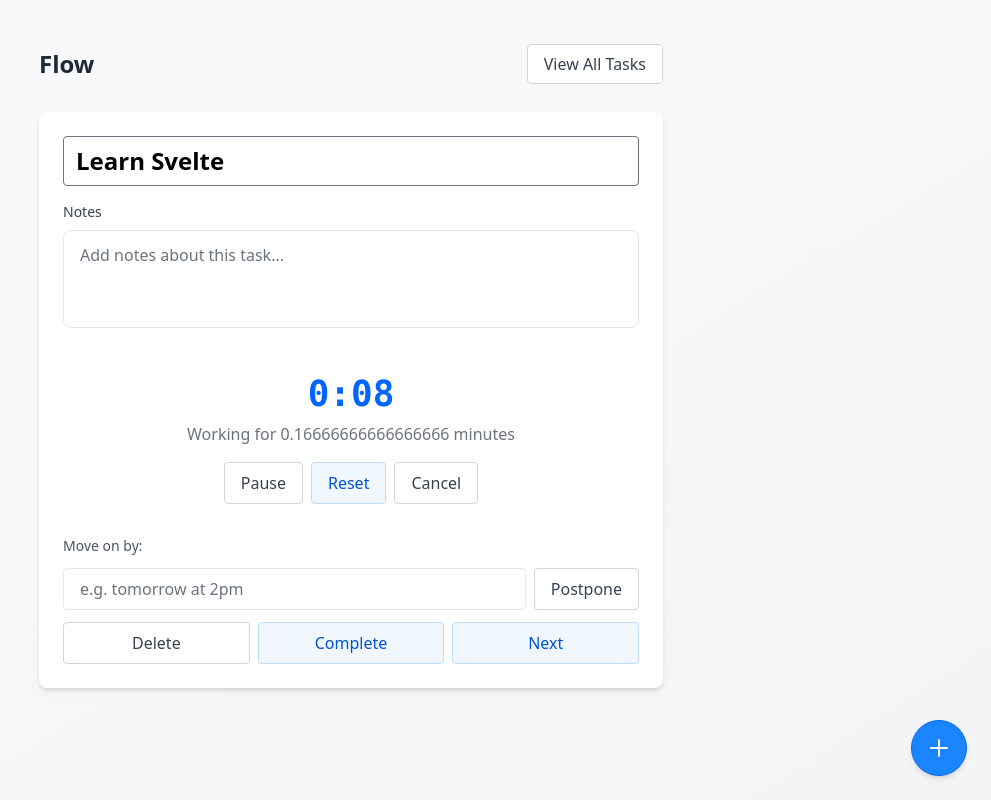
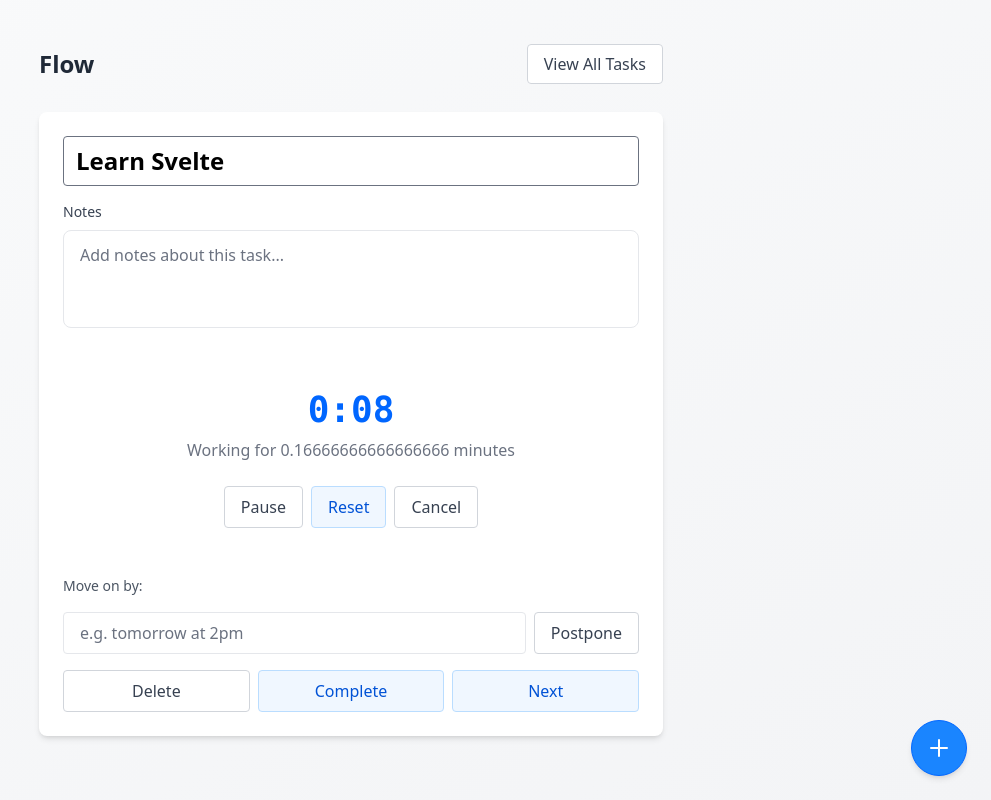
Before and after one commit to narthur/flow, a SvelteKit app: page / in a window 1280 px wide. Both pictures are taken after a click on the button "10 sec". Shown: the whole page, without its empty margins (289-1280 px from the left). Built offline with nearby package versions, Linux system fonts and the light colour scheme.

Commit message:
Update +page.svelte

```diff
--- a/src/routes/+page.svelte
+++ b/src/routes/+page.svelte
@@ -115,7 +115,7 @@
 				<p class="mb-6 text-gray-600">{currentTask.description}</p>
 			{/if}
 
-			<div class="mb-6">
+			<div class="mb-8">
 				<label for="notes" class="mb-2 block text-sm font-medium text-gray-700">Notes</label>
 				<textarea
 					id="notes"
@@ -127,9 +127,9 @@
 				></textarea>
 			</div>
 
-			<div class="space-y-4">
+			<div class="space-y-6">
 				{#if activeTimer}
-					<div class="py-4 text-center">
+					<div class="py-6 text-center">
 						<div
 							class="text-primary-600 font-mono text-4xl font-bold transition-colors duration-200"
 						>
@@ -138,7 +138,7 @@
 						<div class="mt-2 text-gray-500">
 							Working for {activeTimer} minutes
 						</div>
-						<div class="mt-4 flex justify-center gap-2">
+						<div class="mt-6 flex justify-center gap-2">
 							{#if timerInterval}
 								<Button
 									on:click={() => {
@@ -207,7 +207,7 @@
 					</div>
 				{/if}
 
-				<div class="space-y-3">
+				<div class="space-y-4">
 					<h3 class="text-sm font-medium text-neutral-600">Move on by:</h3>
 
 					<div class="flex gap-2">
```
